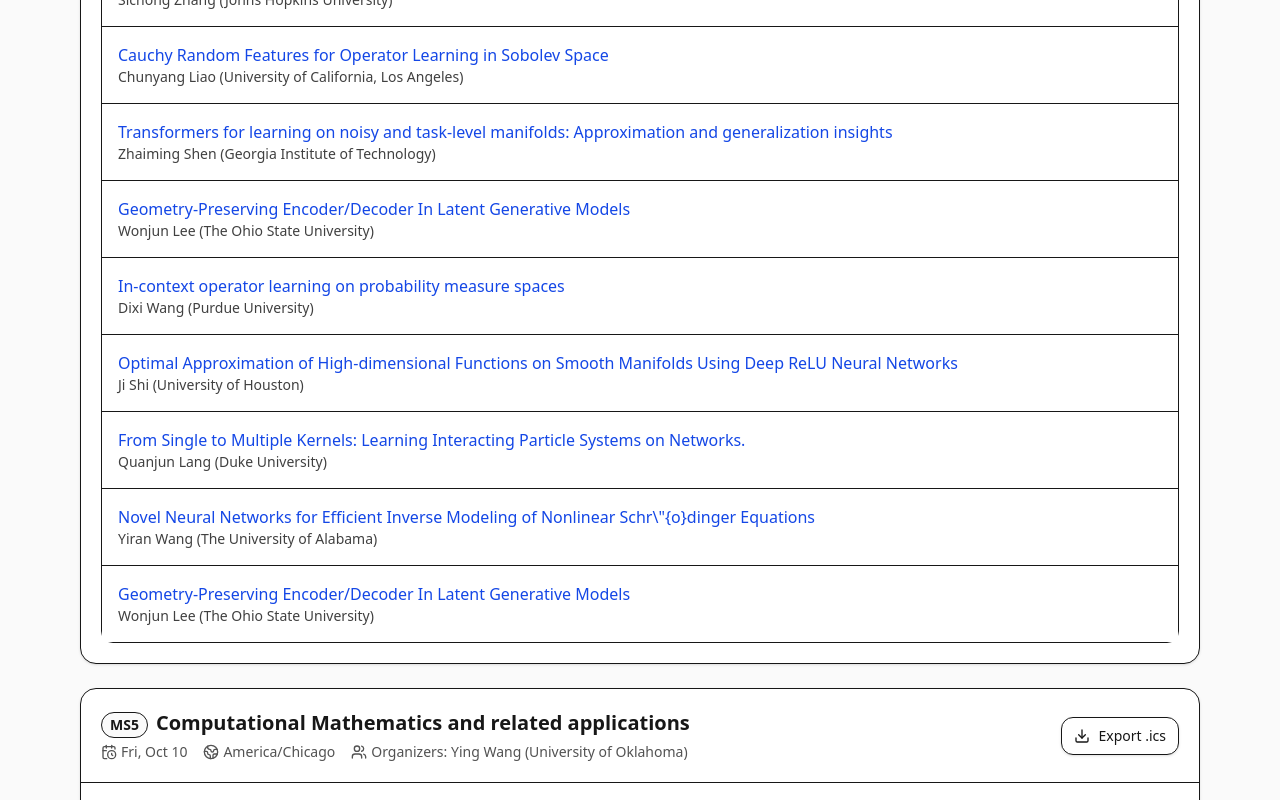
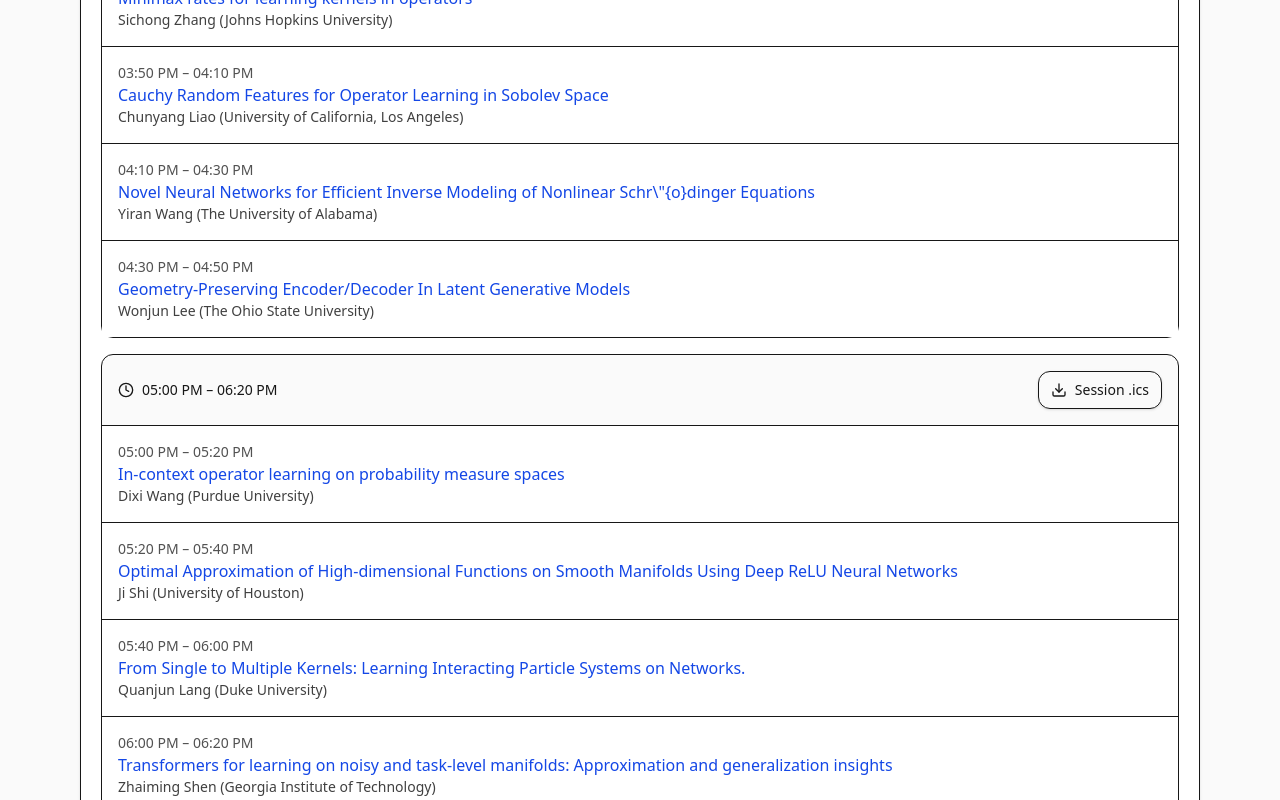
Before and after one commit to SIAM-UARK/UARK-SIAM-CSS-25, a React (Vite) app: page /#/ in a window 1280 px wide. Shown: the part 3200-4000 px from the top of the page. Built offline with nearby package versions, Linux system fonts and the light colour scheme.

Commit message:
MS4 (Approximation Theory): remove duplicate Wonjun Lee, swap order of Zhaiming Shen and Yiran Wang, and add two-panel timed sessions (3:30–6:20 PM)

```diff
--- a/src/sessions.js
+++ b/src/sessions.js
@@ -201,86 +201,37 @@ export default [
     day: "",
     room: "",
     timezone: "America/Chicago",
+    // Talks list de-duplicated and reordered per final schedule
     "talks": [
+      { "title": "Minimax rates for learning kernels in operators", "speakers": [{ "name": "Sichong Zhang", "affiliation": "Johns Hopkins University" }] },
+      { "title": "Cauchy Random Features for Operator Learning in Sobolev Space", "speakers": [{ "name": "Chunyang Liao", "affiliation": "University of California, Los Angeles" }] },
+      { "title": "Novel Neural Networks for Efficient Inverse Modeling of Nonlinear Schr\\\"{o}dinger  Equations", "speakers": [{ "name": "Yiran Wang", "affiliation": "The University of Alabama" }] },
+      { "title": "Geometry-Preserving Encoder/Decoder In Latent Generative Models", "speakers": [{ "name": "Wonjun Lee", "affiliation": "The Ohio State University" }] },
+      { "title": "In-context operator learning on probability measure spaces", "speakers": [{ "name": "Dixi Wang", "affiliation": "Purdue University" }] },
+      { "title": "Optimal Approximation of High-dimensional Functions on Smooth Manifolds Using Deep ReLU Neural Networks", "speakers": [{ "name": "Ji Shi", "affiliation": "University of Houston" }] },
+      { "title": "From Single to Multiple Kernels: Learning Interacting Particle Systems on Networks.", "speakers": [{ "name": "Quanjun Lang", "affiliation": "Duke University" }] },
+      { "title": "Transformers for learning on noisy and task-level manifolds: Approximation and generalization insights", "speakers": [{ "name": "Zhaiming Shen", "affiliation": "Georgia Institute of Technology" }] }
+    ],
+    // Two-panel schedule with 20-minute slots: 3:30, 3:50, 4:10, 4:30; 5:00, 5:20, 5:40, 6:00
+    sessions: [
       {
-        "title": "Minimax rates for learning kernels in operators",
-        "speakers": [
-          {
-            "name": "Sichong Zhang",
-            "affiliation": "Johns Hopkins University"
-          }
+        start: "2025-10-11T15:30:00-05:00",
+        end: "2025-10-11T16:50:00-05:00",
+        talks: [
+          { title: "Minimax rates for learning kernels in operators", start: "2025-10-11T15:30:00-05:00", end: "2025-10-11T15:50:00-05:00", speakers: [{ name: "Sichong Zhang", affiliation: "Johns Hopkins University" }] },
+          { title: "Cauchy Random Features for Operator Learning in Sobolev Space", start: "2025-10-11T15:50:00-05:00", end: "2025-10-11T16:10:00-05:00", speakers: [{ name: "Chunyang Liao", affiliation: "University of California, Los Angeles" }] },
+          { title: "Novel Neural Networks for Efficient Inverse Modeling of Nonlinear Schr\\\"{o}dinger  Equations", start: "2025-10-11T16:10:00-05:00", end: "2025-10-11T16:30:00-05:00", speakers: [{ name: "Yiran Wang", affiliation: "The University of Alabama" }] },
+          { title: "Geometry-Preserving Encoder/Decoder In Latent Generative Models", start: "2025-10-11T16:30:00-05:00", end: "2025-10-11T16:50:00-05:00", speakers: [{ name: "Wonjun Lee", affiliation: "The Ohio State University" }] }
         ]
       },
       {
-        "title": "Cauchy Random Features for Operator Learning in Sobolev Space",
-        "speakers": [
-          {
-            "name": "Chunyang Liao",
-            "affiliation": "University of California, Los Angeles"
-          }
-        ]
-      },
-      {
-        "title": "Transformers for learning on noisy and task-level manifolds: Approximation and generalization insights",
-        "speakers": [
-          {
-            "name": "Zhaiming Shen",
-            "affiliation": "Georgia Institute of Technology"
-          }
-        ]
-      },
-      {
-        "title": "Geometry-Preserving Encoder/Decoder In Latent Generative Models",
-        "speakers": [
-          {
-            "name": "Wonjun Lee",
-            "affiliation": "The Ohio State University"
-          }
-        ]
-      },
-      {
-        "title": "In-context operator learning on probability measure spaces",
-        "speakers": [
-          {
-            "name": "Dixi Wang",
-            "affiliation": "Purdue University"
-          }
-        ]
-      },
-      {
-        "title": "Optimal Approximation of High-dimensional Functions on Smooth Manifolds Using Deep ReLU Neural Networks",
-        "speakers": [
-          {
-            "name": "Ji Shi",
-            "affiliation": "University of Houston"
-          }
-        ]
-      },
-      {
-        "title": "From Single to Multiple Kernels: Learning Interacting Particle Systems on Networks.",
-        "speakers": [
-          {
-            "name": "Quanjun Lang",
-            "affiliation": "Duke University"
-          }
-        ]
-      },
-      {
-        "title": "Novel Neural Networks for Efficient Inverse Modeling of Nonlinear Schr\\\"{o}dinger  Equations",
-        "speakers": [
-          {
-            "name": "Yiran Wang",
-            "affiliation": "The University of Alabama"
-          }
-        ]
-      },
-      {
-        "title": "Geometry-Preserving Encoder/Decoder In Latent Generative Models",
-        "speakers": [
-          {
-            "name": "Wonjun Lee",
-            "affiliation": "The Ohio State University"
-          }
+        start: "2025-10-11T17:00:00-05:00",
+        end: "2025-10-11T18:20:00-05:00",
+        talks: [
+          { title: "In-context operator learning on probability measure spaces", start: "2025-10-11T17:00:00-05:00", end: "2025-10-11T17:20:00-05:00", speakers: [{ name: "Dixi Wang", affiliation: "Purdue University" }] },
+          { title: "Optimal Approximation of High-dimensional Functions on Smooth Manifolds Using Deep ReLU Neural Networks", start: "2025-10-11T17:20:00-05:00", end: "2025-10-11T17:40:00-05:00", speakers: [{ name: "Ji Shi", affiliation: "University of Houston" }] },
+          { title: "From Single to Multiple Kernels: Learning Interacting Particle Systems on Networks.", start: "2025-10-11T17:40:00-05:00", end: "2025-10-11T18:00:00-05:00", speakers: [{ name: "Quanjun Lang", affiliation: "Duke University" }] },
+          { title: "Transformers for learning on noisy and task-level manifolds: Approximation and generalization insights", start: "2025-10-11T18:00:00-05:00", end: "2025-10-11T18:20:00-05:00", speakers: [{ name: "Zhaiming Shen", affiliation: "Georgia Institute of Technology" }] }
         ]
       }
     ]
```
